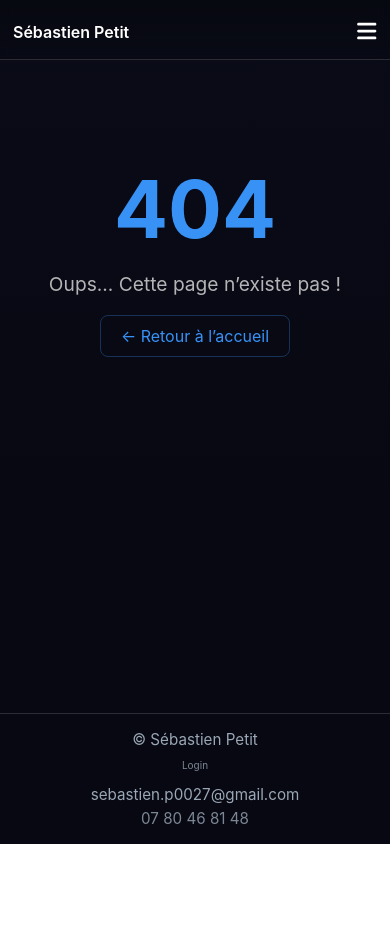
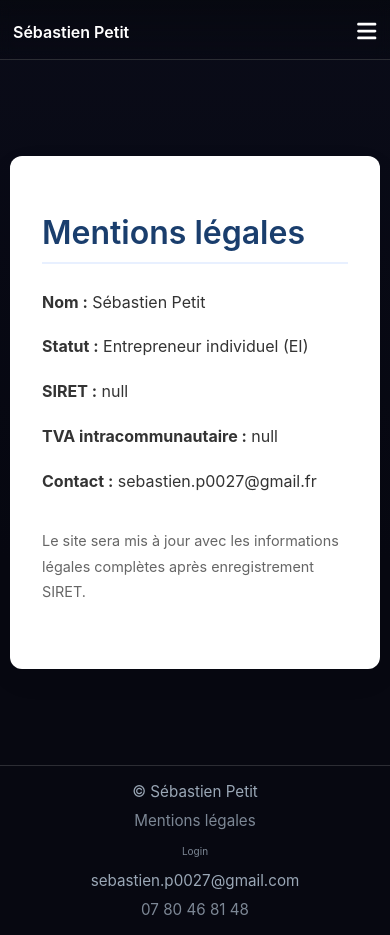
Before and after one commit to sebastien358/FreelanceHub-Frontend, a Vue app: page /legal in a window 390 px wide. Before the commit this address had no page. Before the commit the page ends 844 px from the top, so only its background shows below. Built offline with nearby package versions, Linux system fonts and the light colour scheme.

Commit message:
Ajout de la page Mentions légales avec style responsive et bloc texte lisible

```diff
--- a/src/assets/scss/utils/utils.scss
+++ b/src/assets/scss/utils/utils.scss
@@ -50,10 +50,6 @@ body {
   color: #e8f0ff;
   background: linear-gradient(180deg, lighten($bg, 2%), $bg 60%);
   min-height: 100vh;
-  //max-width: 1200px;
-  //margin: 0 auto;
-
   width: 100%;
-
   font-family: 'Roboto', sans-serif;
 }
--- a/src/router/index.ts
+++ b/src/router/index.ts
@@ -8,6 +8,8 @@ const NotFound = () => import('@/templates/not-found/NotFound.vue')
 const Admin = () => import('@/features/admin/Admin.vue')
 const RequestPassword = () => import('@/features/freelance/components/auth/reset-password/RequestPassword.vue')
 const ResetPassword = () => import('@/features/freelance/components/auth/reset-password/ResetPassword.vue')
+const Legal = () => import('@/templates/legal/Legal.vue')
+
 import { useAuthStore } from '@/stores/authStore.ts'
 import { ADMIN_ROUTES } from '@/features/admin/router/route.admin.ts'
 
@@ -31,6 +33,7 @@ const routes = [
   },
   { path: '/request-password', component: RequestPassword },
   { path: '/reset-password/:token', component: ResetPassword },
+  { path: '/legal', component: Legal },
   { path: '/:notFound(.*)*', component: NotFound }
 ]
 
--- a/src/templates/footer/Footer.vue
+++ b/src/templates/footer/Footer.vue
@@ -20,10 +20,12 @@ function logout() {
 </script>
 
 <template>
- <footer class="site-footer">
+  <footer class="site-footer">
     <div class="container footer-inner">
       <div class="footer-left">
         <span>© Sébastien Petit</span>
+        <span class="separator">-</span>
+        <router-link to="/legal" >Mentions légales</router-link>
         <span class="separator">-</span>
         <div v-if="!isLogged()">
           <router-link to="/login" class="link-footer">
@@ -100,14 +102,14 @@ function logout() {
     .footer-right {
       display: flex;
       align-items: center;
-      gap: 10px;
+      gap: 3px;
       @media (max-width: 991px) {
         flex-direction: column;
-        gap: 5px;
+        gap: 10px;
       }
     }
     .separator {
-      opacity: 0.6;
+      opacity: 0.8;
       margin: 0 5px;
       @media (max-width: 991px) {
         display: none;
--- /dev/null
+++ b/src/templates/legal/Legal.vue
@@ -0,0 +1,58 @@
+<script setup lang="ts">
+</script>
+
+// src/components/LegalPage.vue
+<template>
+  <div class="container">
+    <section class="legal-page">
+      <h1>Mentions légales</h1>
+      <p><strong>Nom :</strong> Sébastien Petit</p>
+      <p><strong>Statut :</strong> Entrepreneur individuel (EI)</p>
+      <p><strong>SIRET :</strong> null</p>
+      <p><strong>TVA intracommunautaire :</strong> null</p>
+      <p><strong>Contact :</strong> sebastien.p0027@gmail.fr</p>
+      <p><em>Le site sera mis à jour avec les informations légales complètes après enregistrement SIRET.</em>
+      </p>
+    </section>
+  </div>
+
+</template>
+
+<style scoped lang="scss">
+.container {
+  padding: 0 20px;
+  @media (max-width: 576px) {
+    padding: 0 10px;
+  }
+}
+.legal-page {
+  padding: 3rem 2rem;
+  width: 100%;
+  max-width: 900px;
+  margin: 6rem auto;
+  border-radius: 12px;
+  background: #ffffff;
+  color: #111;
+  font-family: 'Inter', sans-serif;
+  line-height: 1.8;
+  box-shadow: 0 10px 30px rgba(0, 0, 0, 0.05);
+  h1 {
+    font-size: 2rem;
+    margin-bottom: 1.5rem;
+    color: #1a3e6d;
+    font-weight: 600;
+    border-bottom: 2px solid #e8f0ff;
+  }
+  p {
+    margin-bottom: 1rem;
+    color: #333;
+  }
+  em {
+    display: block;
+    margin-top: 2rem;
+    font-size: 0.9rem;
+    color: #666;
+    font-style: normal;
+  }
+}
+</style>
```
